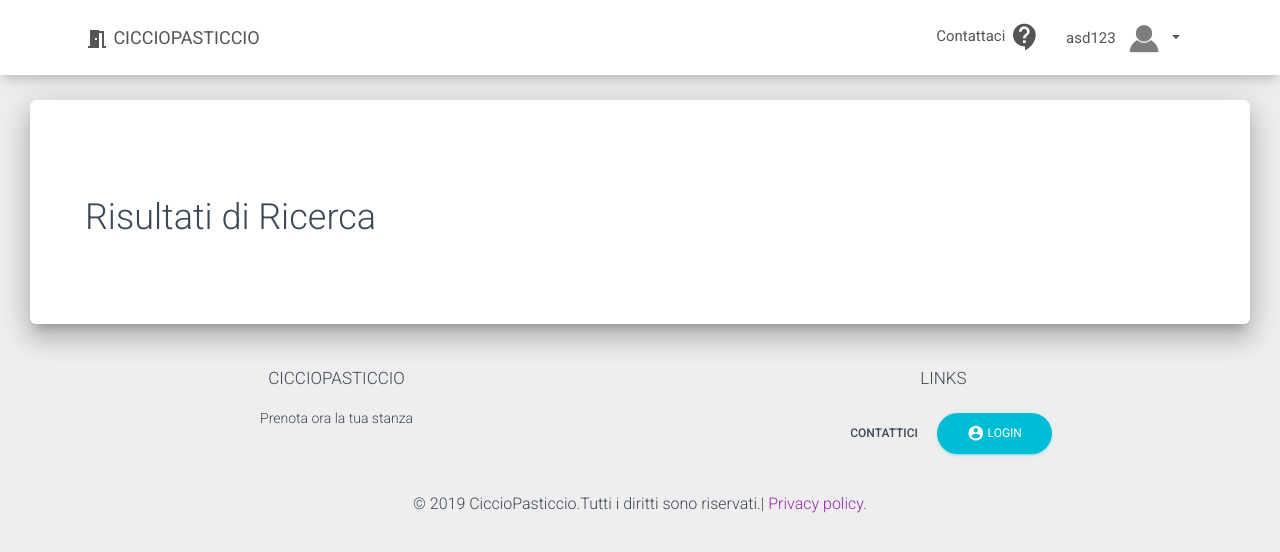
After one commit to Luchinzzz/Affittacamere, a Flask app: page /room in a window 1280 px wide. The commit adds this page. Shown: the top 552 px of the page. Run offline with Flask 2, Linux system fonts and the light colour scheme; a user stored in the database is signed in; some libraries are stand-ins or nearby versions.

Commit message:
Login authentication, updated navbar for logged in users, started profile and romm html pages

```diff
--- a/ecommerce/__init__.py
+++ b/ecommerce/__init__.py
@@ -1,11 +1,17 @@
 from flask import Flask
 from flask_sqlalchemy import SQLAlchemy
 from flask_bcrypt import Bcrypt
+from flask_login import LoginManager
 from ecommerce.config import Config
 
+# Initializing and configuring application
 app = Flask(__name__)
 app.config.from_object(Config)
+# Initializing dbms utility
 db = SQLAlchemy(app)
+# Initializing Password Encrypter utility
 bcrypt = Bcrypt(app)
+# Initializing Flask Login utility
+login_manager = LoginManager(app)
 
 from ecommerce import routes
--- a/ecommerce/routes.py
+++ b/ecommerce/routes.py
@@ -1,7 +1,8 @@
-from flask import render_template
+from flask import render_template, redirect, url_for
 from ecommerce import app, db, bcrypt
 from ecommerce.models import User, Room
 from ecommerce.forms import RegistrationForm, LoginForm
+from flask_login import login_user, logout_user, login_required
 
 
 def check_login_register(template_filename, registration_form, login_form):
@@ -34,10 +35,12 @@ def check_login_register(template_filename, registration_form, login_form):
             )
             db.session.add(user)
             db.session.commit()
+            login_user(user, remember=True)
             return render_template(template_filename, login_form=login_form, registration_form=registration_form)
         # Something went wrong during registration
         return render_template(template_filename, login_form=login_form, registration_form=registration_form, register_error=True)
 
+    # Login performed?
     if login_form.validate_on_submit():
         errors = False
         # Username given?
@@ -45,9 +48,10 @@ def check_login_register(template_filename, registration_form, login_form):
         if not user:
             # Email given?
             user = User.query.filter_by(email=login_form.username_email.data).first()
+        # No match in DB?
         if not user:
             errors = True
-            login_form.username_email.errors = ['Username o email errata']
+            login_form.username_email.errors = ['Username o email non esistenti']
         if not errors:
             # Check password
             if not bcrypt.check_password_hash(user.password, login_form.password.data):
@@ -55,8 +59,9 @@ def check_login_register(template_filename, registration_form, login_form):
                 login_form.password.errors = ['Password errata']
         if errors:
             return render_template(template_filename, login_form=login_form, registration_form=registration_form, login_error=True)
-        # Successfull Login
-        # TODO
+
+        # Successfull Login, save cookie and refresh page
+        login_user(user, remember=True)
         return render_template(template_filename, login_form=login_form, registration_form=registration_form)
 
     # Wrong Credentials for Login
@@ -64,7 +69,7 @@ def check_login_register(template_filename, registration_form, login_form):
 
 
 @app.route("/", methods=['GET', 'POST'])
-@app.route("/home")
+@app.route("/home", methods=['GET', 'POST'])
 def home():
     login_form = LoginForm()
     registration_form = RegistrationForm()
@@ -75,12 +80,10 @@ def home():
 
 
 @app.route("/profile", methods=['GET', 'POST'])
+@login_required
 def profile():
     login_form = LoginForm()
     registration_form = RegistrationForm()
-    result_forms = check_login_register('profile.html', registration_form, login_form)
-    if result_forms:
-        return result_forms
     return render_template('profile.html', login_form=login_form, registration_form=registration_form)
 
 
@@ -92,3 +95,19 @@ def results():
     if result_forms:
         return result_forms
     return render_template('results.html', login_form=login_form, registration_form=registration_form)
+
+
+@app.route("/room", methods=['GET', 'POST'])
+def room():
+    login_form = LoginForm()
+    registration_form = RegistrationForm()
+    result_forms = check_login_register('room.html', registration_form, login_form)
+    if result_forms:
+        return result_forms
+    return render_template('room.html', login_form=login_form, registration_form=registration_form)
+
+
+@app.route("/logout")
+def logout():
+    logout_user()
+    return redirect(url_for('home'))
--- a/ecommerce/static/css/main.css
+++ b/ecommerce/static/css/main.css
@@ -92,3 +92,26 @@
   position: absolute!important;
   top: 0rem!important;
 }
+.img-fluid {
+  max-width: 40px;
+  margin-left:5px;
+  margin-top: -10px;
+  margin-bottom: -10px;
+}
+.navbar .navbar-nav .nav-item .nav-link{
+  text-transform:none;
+  font-size:15px;
+}
+
+.dropdown-menu .dropdown-item:hover, .dropdown-menu a:hover {
+  box-shadow: 0 4px 20px 0px rgba(0, 0, 0, 0.14), 0 7px 10px -5px rgba(39, 73, 176, 0.4);;
+  background-color:#2B65EC;
+}
+
+/* Profile page */
+.avatar {
+  height: 70px;
+}
+.profile-page .profile .name {
+  margin-top: -30px;
+}
--- a/ecommerce/templates/includes/navbar.html
+++ b/ecommerce/templates/includes/navbar.html
@@ -1,10 +1,11 @@
 {% include 'includes/login_register.html' %}
 
-<nav class="navbar {%- if request.path == "/" %} navbar-color-on-scroll navbar-transparent{% endif %} fixed-top navbar-expand-lg" color-on-scroll="100">
+<nav class="navbar {%- if request.path == "/" or request.path == "/home" %} navbar-color-on-scroll navbar-transparent{% endif %} fixed-top navbar-expand-lg"
+    color-on-scroll="100">
     <div class="container">
         <div class="navbar-translate">
             <a href="/" class="navbar-brand">
-                <i class="material-icons">meeting_room</i> CICCIOPASTICCIO
+                <i class="material-icons">meeting_room</i> <strong>CICCIOPASTICCIO</strong>
             </a>
 
             <button class="navbar-toggler" type="button" data-toggle="collapse" aria-expanded="false"
@@ -20,15 +21,35 @@
             <ul class="navbar-nav ml-auto">
                 <li class="nav-item">
                     <a href="/contact" class="nav-link">
-                        <i class="material-icons">contact_support</i> Contattaci
+                        Contattaci <i class="material-icons" style="font-size:2rem;">contact_support</i>
                     </a>
                 </li>
+                {% if current_user.is_authenticated %}
+                <li class="nav-item dropdown" style="margin-top:2px; ">
+                    <a href="#" class="nav-link dropdown-toggle" id="navbarDropdownProfile" data-toggle="dropdown"
+                        aria-haspopup="true" aria-expanded="false">
+                        {{ current_user.username }}
+                        <img src="{{ url_for('static', filename='img/profilepics/'+current_user.picture) }}"
+                            alt="Immagine di profilo" class="rounded-circle img-fluid">
+                        <div class="ripple-container"></div>
+                    </a>
+                    <div class="dropdown-menu dropdown-with-icons" aria-labelledby="navbarDropdownProfile">
+                        <a href="/profile" class="dropdown-item">
+                            <i class="material-icons">account_circle</i> Profilo
+                        </a>
+                        <a href="/logout" class="dropdown-item">
+                            <i class="material-icons">exit_to_app</i> Logout
+                        </a>
+                    </div>
+                </li>
+                {% else %}
                 <li class="button-container nav-item iframe-extern" data-toggle="modal" data-target="#loginModal">
                     <a class="btn btn-info btn-round btn-block">
-                        <i class="material-icons" >account_circle</i> Profilo
+                        <i class="material-icons">account_circle</i> Profilo
                         <div class="ripple-container"></div>
                     </a>
                 </li>
+                {% endif %}
             </ul>
         </div>
     </div>
--- /dev/null
+++ b/ecommerce/templates/room.html
@@ -0,0 +1,13 @@
+{% extends "layout.html" %}
+{% block content %}
+<div class="main main-raised" style="margin-top: 100px!important;">
+    <div class="container">
+        <div class="section">
+            <h2>Risultati di Ricerca</h2>
+            <div class="row">
+
+            </div>
+        </div>
+    </div>
+</div>
+{% endblock content %}
--- a/requirements.txt
+++ b/requirements.txt
@@ -2,3 +2,4 @@ Flask
 flask-sqlalchemy
 Flask-WTF
 flask-bcrypt
+flask-login
```
Also changed, not shown: ecommerce/models.py (+8 -3 lines), ecommerce/templates/profile.html (+11 -73 lines), ecommerce/ecommerce.db.
